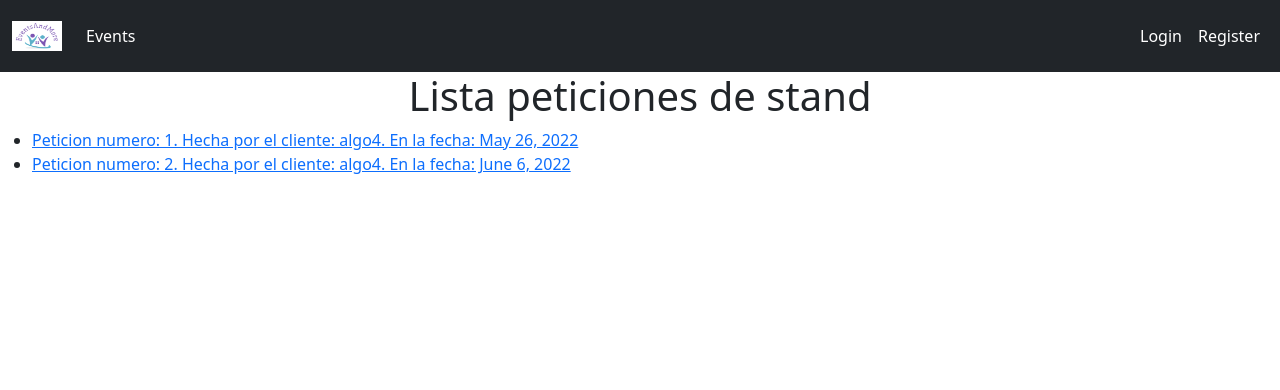
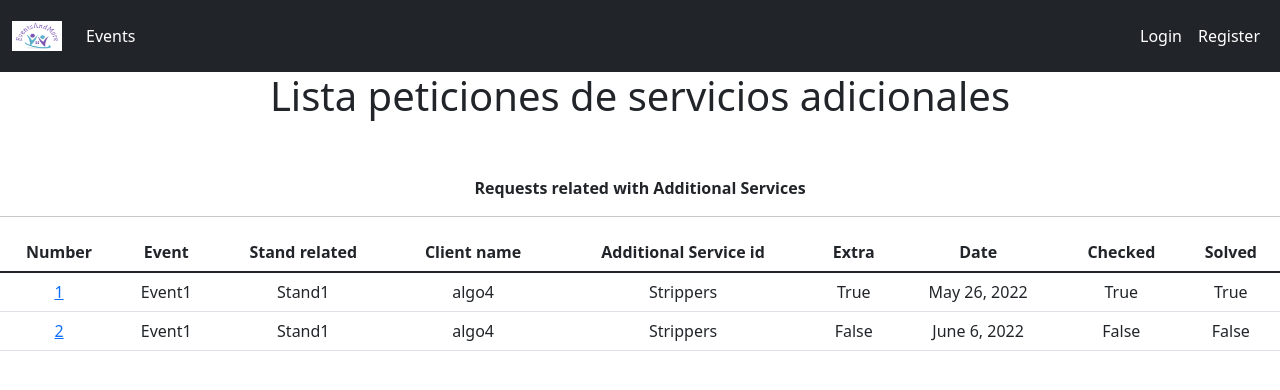
Before and after one commit to catalindoja/UDL_Software_EventsAndMoreG3, a Django app: template templates/lista_peticiones_dept_servicios_adicionales.html in a window 1280 px wide. Shown: the top 390 px of the page. Run offline with Django 4.2, Linux system fonts and the light colour scheme; the template is opened without the code that fills it: values that come from a table or form of the project are taken from there, others are empty; data comes from the database, SQL or seed files in the repository; both versions use the stored data as it was after the commit; some libraries are stand-ins or nearby versions.

Commit message:
Some changes to the templates of the sprint 2 and getting ready to do the satisfaction surveys

```diff
--- a/templates/lista_peticiones_dept_servicios_adicionales.html
+++ b/templates/lista_peticiones_dept_servicios_adicionales.html
@@ -5,21 +5,95 @@
 {% block title %}
     <div>
         <h1 style="text-align:center">
-            Lista peticiones de stand
+            Lista peticiones de servicios adicionales
         </h1>
     </div>
 {% endblock title %}
 
 {% block content %}
     <div>
-        <ul>
+
+        <table class="table">
+        <thread>
+            <br><br>
+            <p style="text-align:center">
+                <b>
+                    Requests related with Additional Services
+                </b>
+            </p>
+            <hr>
+            <tr style="text-align:center">
+                <th scope="col">
+                    Number
+                </th>
+                <th scope="col">
+                    Event
+                </th>
+                <th scope="col">
+                    Stand related
+                </th>
+                <th scope="col">
+                    Client name
+                </th>
+                <th scope="col">
+                    Additional Service id
+                </th>
+                <th scope="col">
+                    Extra
+                </th>
+                <th scope="col">
+                    Date
+                </th>
+                <th scope="col">
+                    Checked
+                </th>
+                <th scope="col">
+                    Solved
+                </th>
+            </tr>
+        </thread>
+        <tbody style="text-align:center">
         {% for peticion in peticiones %}
-            <li>
-                <a href="../../peticion_serv_adicional_dept/{{peticion.id}}/">Peticion numero: {{ peticion.id }}.
-                    Hecha por el cliente: {{ peticion.clientUsername }}. En la fecha: {{ peticion.fecha }}
+        <tr style="text-align:center">
+            <td>
+                <a href="../../peticion_serv_adicional_dept/{{peticion.id}}/">
+                    {{ peticion.id }}
                 </a>
-            </li>
+
+            </td>
+            <td>
+                {{ peticion.idEvento }}
+            </td>
+            <td>
+                {{ peticion.idStand }}
+            </td>
+            <td>
+                {{ peticion.clientUsername }}
+            </td>
+            <td>
+                {{ peticion.idAdditionalService }}
+            </td>
+            <td>
+                {{ peticion.extra }}
+            </td>
+            <td>
+                {{ peticion.fecha }}
+            </td>
+            <td>
+                {{ peticion.revisado }}
+            </td>
+            <td>
+                {{ peticion.concedido }}
+            </td>
+        </tr>
         {% endfor %}
-    </ul>
+
+        </tbody>
+
+    </table>
+
+
+
+
     </div>
 {% endblock content %}
```
Also changed, not shown: db.sqlite3.
